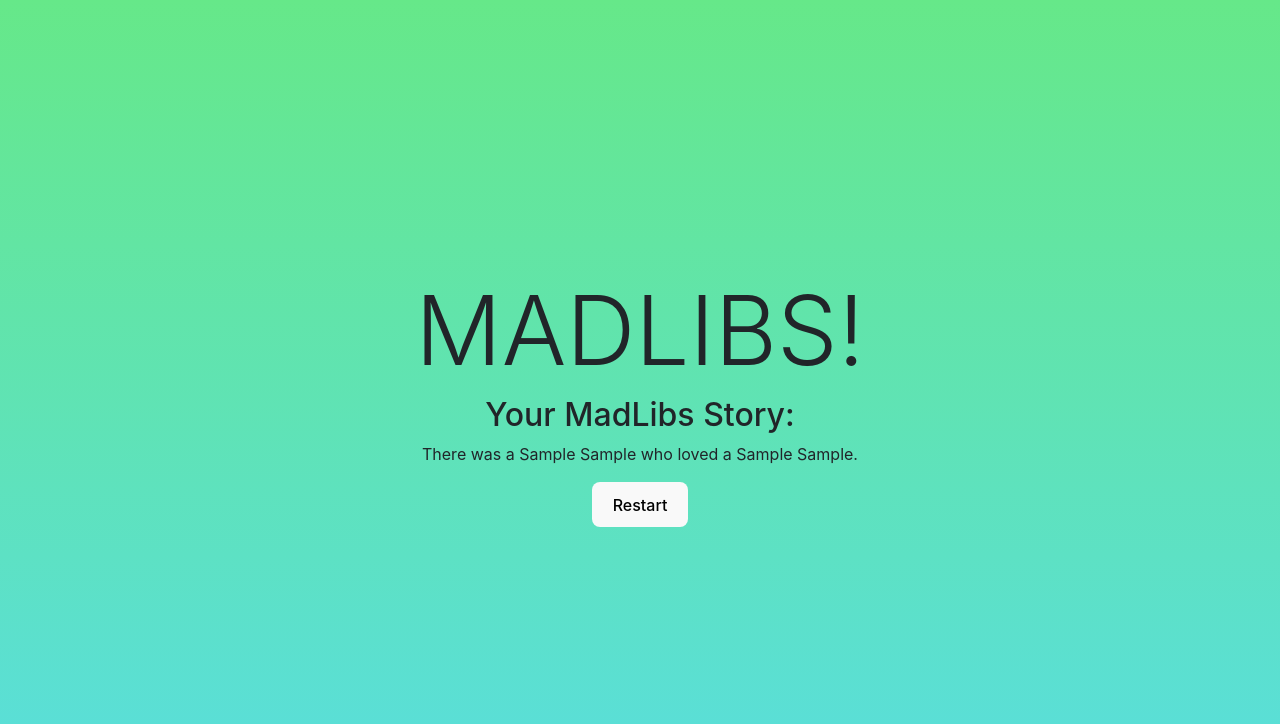
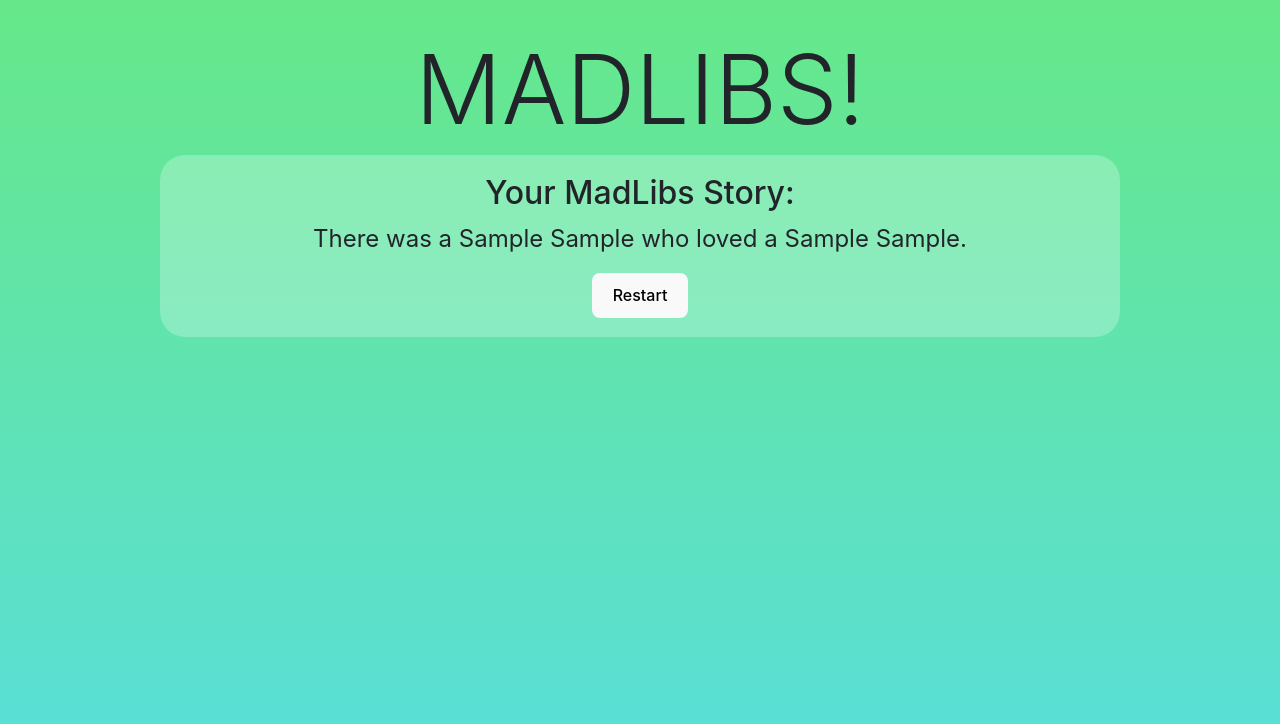
Before and after one commit to franklinkong981/MadLibs, a React (Vite) app in the folder madlibs/: page / in a window 1280 px wide. Both pictures are taken after typing "Sample", "Sample", "Sample", "Sample" into the empty fields and a click on the button "Generate MadLibs!". Shown: the top 724 px of the page. Built offline with nearby package versions, Linux system fonts and the light colour scheme.

Commit message:
Finished styling MadLibs

```diff
--- /dev/null
+++ b/madlibs/src/MadLibs.css
@@ -0,0 +1,3 @@
+.MadLibs {
+  width: 75vw;
+}
--- a/madlibs/src/MadLibs.jsx
+++ b/madlibs/src/MadLibs.jsx
@@ -1,4 +1,5 @@
 import React, {useState} from "react";
+import "./MadLibs.css";
 
 import {listOfInputs, restOfStory} from "./MadLibsVariables.js";
 
--- a/madlibs/src/MadLibsForm.css
+++ b/madlibs/src/MadLibsForm.css
@@ -20,3 +20,7 @@
 .MadLibsForm-error {
   color: red;
 }
+
+.MadLibsForm-submit-button {
+  cursor: pointer;
+}
--- /dev/null
+++ b/madlibs/src/MadLibsStory.css
@@ -0,0 +1,13 @@
+.MadLibsStory {
+  background: rgba(255, 255, 255, 0.25);
+  padding: 2%;
+  border-radius: 25px;
+}
+
+.MadLibsStory-story {
+  font-size: 24px;
+}
+
+.MadLibsStory-restart-button {
+  cursor: pointer;
+}
--- a/madlibs/src/MadLibsStory.jsx
+++ b/madlibs/src/MadLibsStory.jsx
@@ -1,4 +1,5 @@
 import React from "react";
+import "./MadLibsStory.css";
 
 import {buildMadLibsStory} from "./helpers.js";
 
--- a/madlibs/src/index.css
+++ b/madlibs/src/index.css
@@ -25,8 +25,8 @@ a:hover {
 body {
   margin: 0;
   display: flex;
-  place-items: center;
-  min-width: 320px;
+  justify-content: center;
+  min-width: 100vw;
   min-height: 100vh;
   background: linear-gradient(#66e889, #59dede);
 }
```
